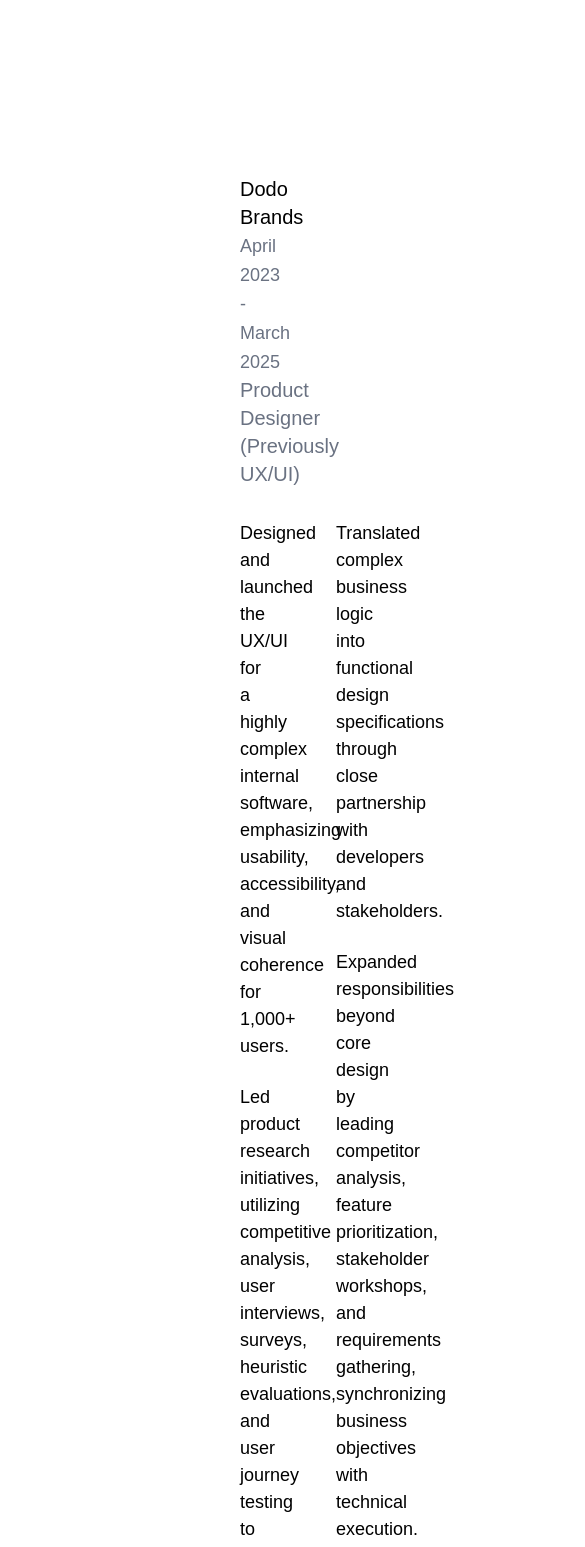
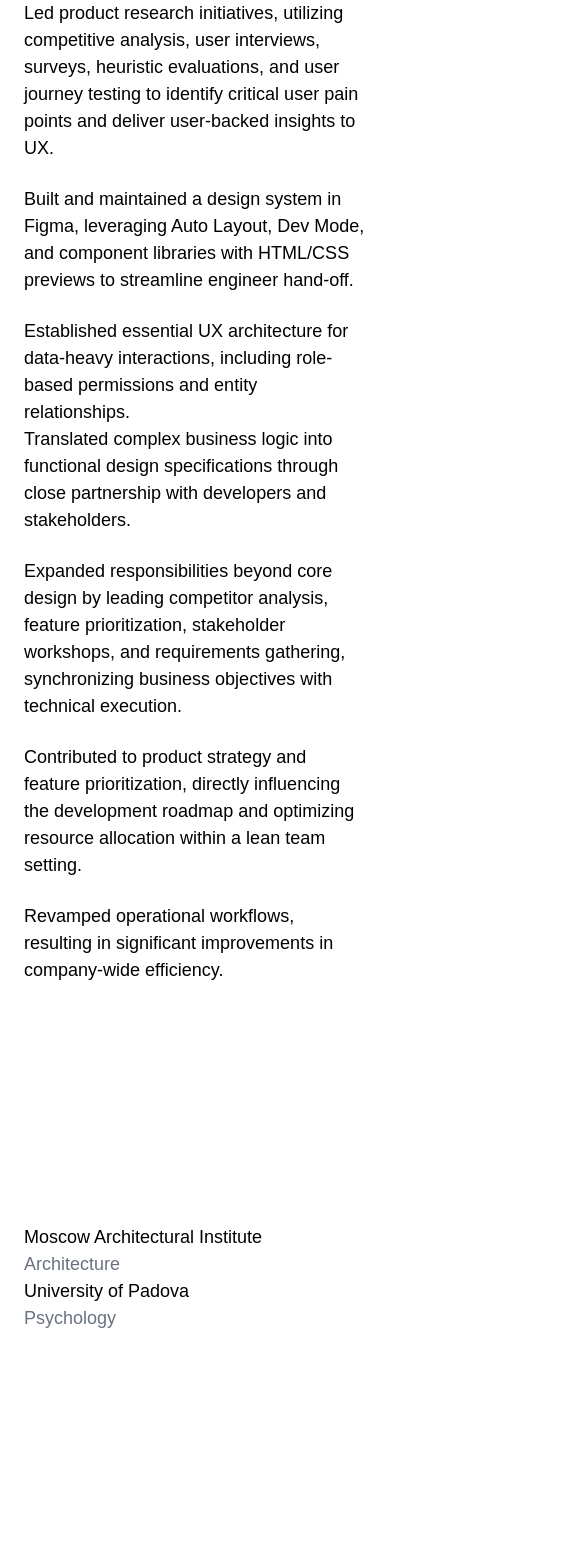
Before and after one commit to yuragoryakin/yura_goryakin_website, a Next.js app: page / in a window 390 px wide. Shown: the part 1853-3400 px from the top of the page, 585 px wide, since content can reach past the window. Built offline with nearby package versions, Linux system fonts and the light colour scheme; a web font is replaced by a local one.

Commit message:
fix: resolve mobile horizontal scroll and stack columns

```diff
--- a/src/app/page.tsx
+++ b/src/app/page.tsx
@@ -50,11 +50,9 @@
         {/* Main content area with sections */}
         <main
           id="scrollContainer"
-          className="flex-1 overflow-y-auto scroll-smooth flex flex-col items-start scroll-pt-20 px-4 md:px-0"
+          className="flex-1 overflow-y-auto scroll-smooth flex flex-col items-start scroll-pt-20 px-6 md:pl-[240px] md:pr-[360px]"
           style={{
             scrollBehavior: "smooth",
-            paddingLeft: 240,
-            paddingRight: 360,
           }}
         >
           <Section
@@ -77,7 +75,7 @@
                 Product Designer (Previously UX/UI)
               </p>
             </div>
-            <div className="grid grid-cols-2 gap-x-24">
+            <div className="grid grid-cols-1 md:grid-cols-2 gap-x-24">
               <div className="space-y-6">
                 <p>
                   Designed and launched the UX/UI for a highly complex internal
@@ -126,7 +124,7 @@
             </div>
           </Section>
           <Section id="education" title="">
-            <div className="grid grid-cols-2 gap-x-24">
+            <div className="grid grid-cols-1 md:grid-cols-2 gap-x-24">
               <p>
                 Moscow Architectural Institute
                 <br />
@@ -140,7 +138,7 @@
             </div>
           </Section>
           <Section id="skills" title="">
-            <div className="grid grid-cols-2 gap-x-24">
+            <div className="grid grid-cols-1 md:grid-cols-2 gap-x-24">
               <p>
                 User research
                 <br />
@@ -204,7 +202,7 @@
             </div>
           </Section>
           <Section id="about" title="">
-            <div className="grid grid-cols-2 gap-x-24">
+            <div className="grid grid-cols-1 md:grid-cols-2 gap-x-24">
               <div className="space-y-6">
                 <p>
                   I had never understood why I was so bothered by poorly designed
```
